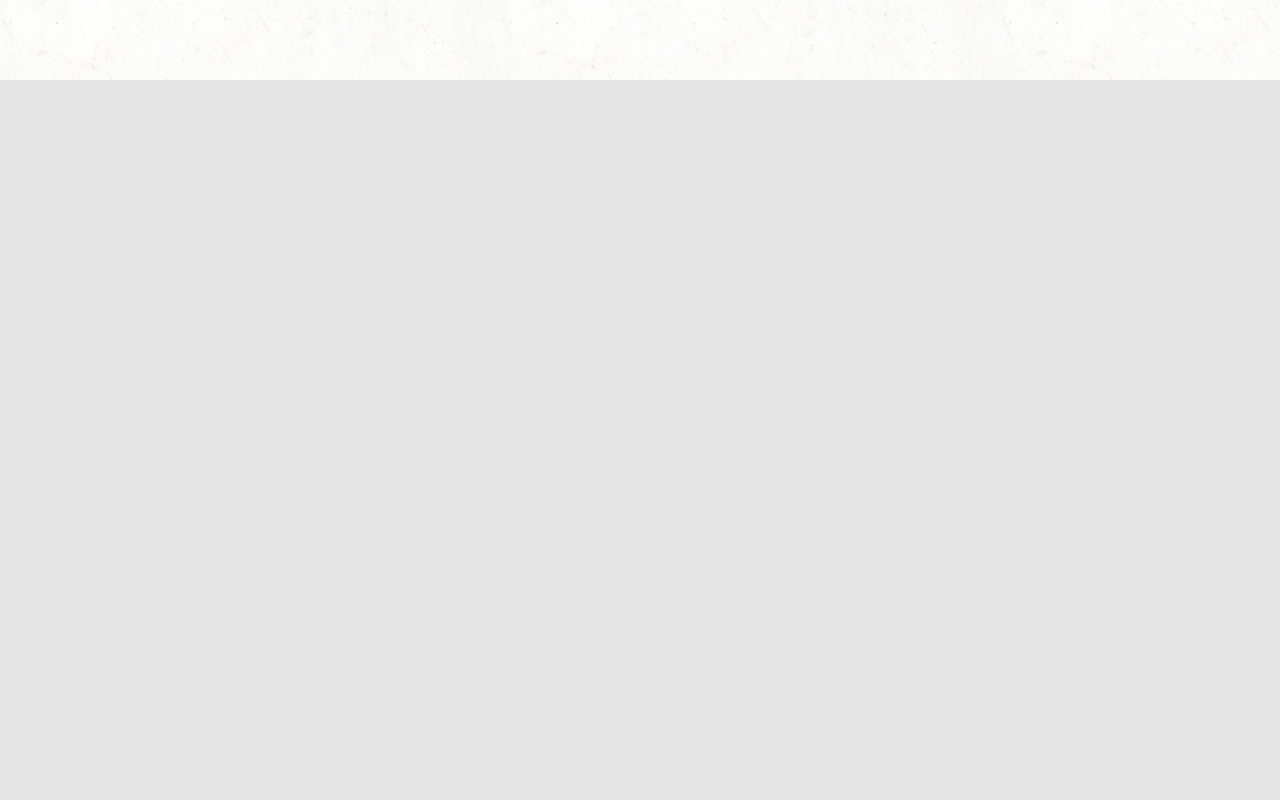
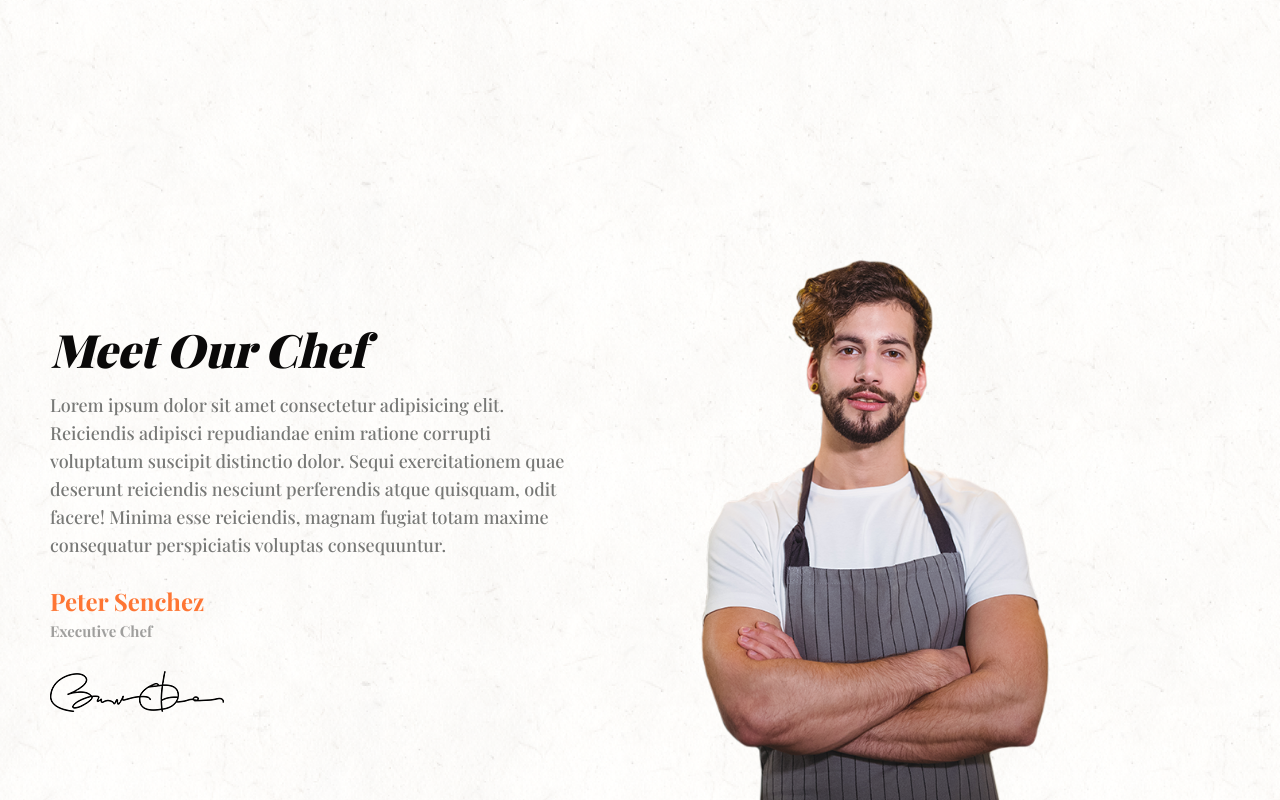
Before and after one commit to jenil97/restro, a React (Create React App) app: page / in a window 1280 px wide. Shown: the part 2770-3570 px from the top of the page. Before the commit the page ends 2850 px from the top, so only its background shows below. Built offline with nearby package versions, Linux system fonts and the light colour scheme; a web font is replaced by a local one.

Commit message:
feat : Team

```diff
--- a/src/App.js
+++ b/src/App.js
@@ -2,6 +2,7 @@ import React from "react";
 import About from "./components/About";
 import Hero from "./components/Hero";
 import Menu from "./components/Menu";
+import Team from "./components/Team";
 
 function App() {
   return (
@@ -9,6 +10,7 @@ function App() {
       <Hero />
       <About />
       <Menu />
+      <Team />
     </div>
   );
 }
--- /dev/null
+++ b/src/components/Team.jsx
@@ -0,0 +1,57 @@
+import React from "react";
+
+import signatureImg from "../assets/team/signature.png";
+import chefImg from "../assets/team/chef.png";
+import { motion } from "framer-motion";
+import { fadeIn } from "../variants";
+
+const Team = () => {
+  return (
+    <section className="relative top-90 z-10 lg:top-[180px] min-h-[720px]">
+      <div className="container mx-auto">
+        {/* text & image wrapper */}
+        <div className="flex flex-col lg:flex-row lg:gap-x-[120px] items-center lg:items-start">
+          {/* text */}
+          <motion.div
+            variants={fadeIn("down", "tween", 0.6, 1.6)}
+            initial="hidden"
+            whileInView={"show"}
+            className="flex-1 text-center lg:text-left lg:pt-16"
+          >
+            <h2 className="h2 capitalize">meet our chef</h2>
+            <p className="font-primary">
+              Lorem ipsum dolor sit amet consectetur adipisicing elit.
+              Reiciendis adipisci repudiandae enim ratione corrupti voluptatum
+              suscipit distinctio dolor. Sequi exercitationem quae deserunt
+              reiciendis nesciunt perferendis atque quisquam, odit facere!
+              Minima esse reiciendis, magnam fugiat totam maxime consequatur
+              perspiciatis voluptas consequuntur.
+            </p>
+            <div className="my-[26px]">
+              <div className="text-2xl capitalize font-bold text-accent font-primary">
+                peter senchez
+              </div>
+              <div className="text-[15px] font-bold capitalize text-grey/70 font-primary">
+                executive chef
+              </div>
+            </div>
+            <div className="flex justify-center lg:justify-start mb-6 lg:mb-0">
+              <img src={signatureImg} alt="" />
+            </div>
+          </motion.div>
+          {/* image */}
+          <motion.div
+            variants={fadeIn("up", "tween", 0.7, 1.6)}
+            initial="hidden"
+            whileInView={"show"}
+            className="flex-1"
+          >
+            <img src={chefImg} alt="" width={350} />
+          </motion.div>
+        </div>
+      </div>
+    </section>
+  );
+};
+
+export default Team;
```
